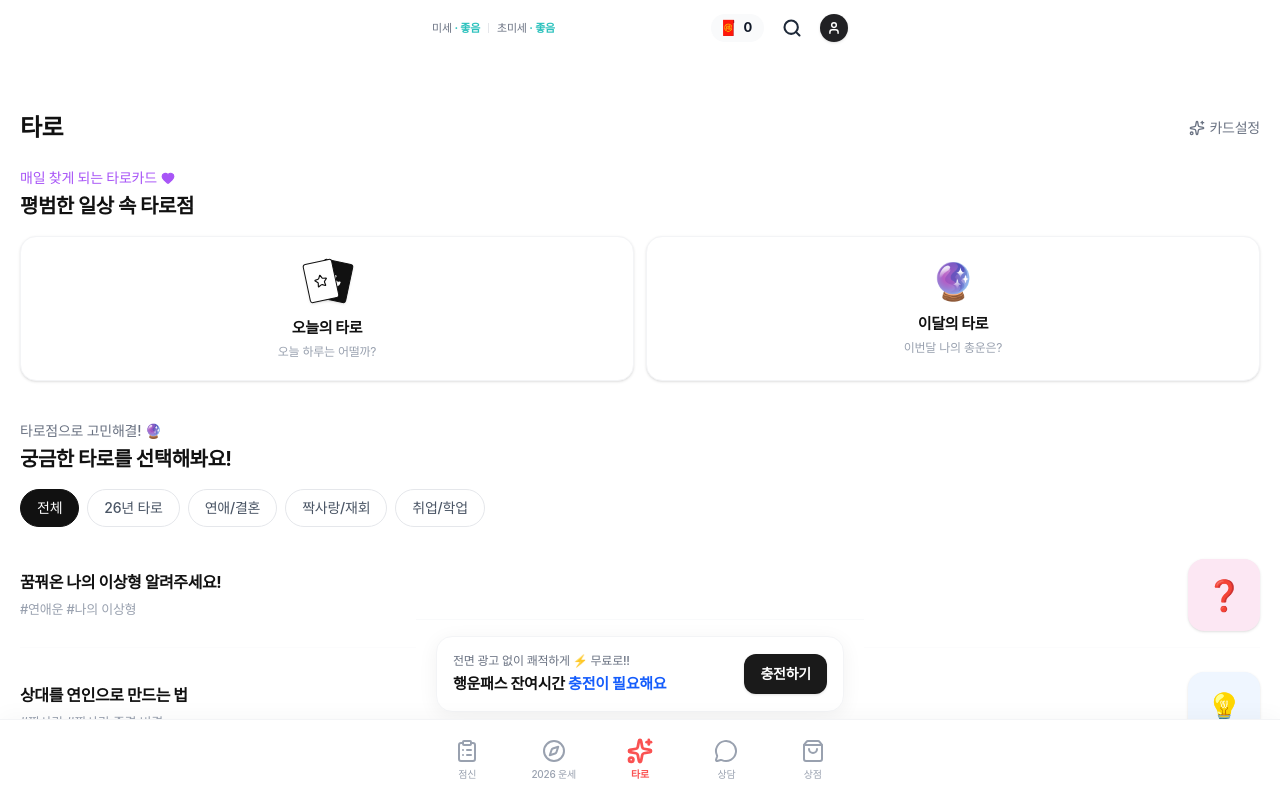
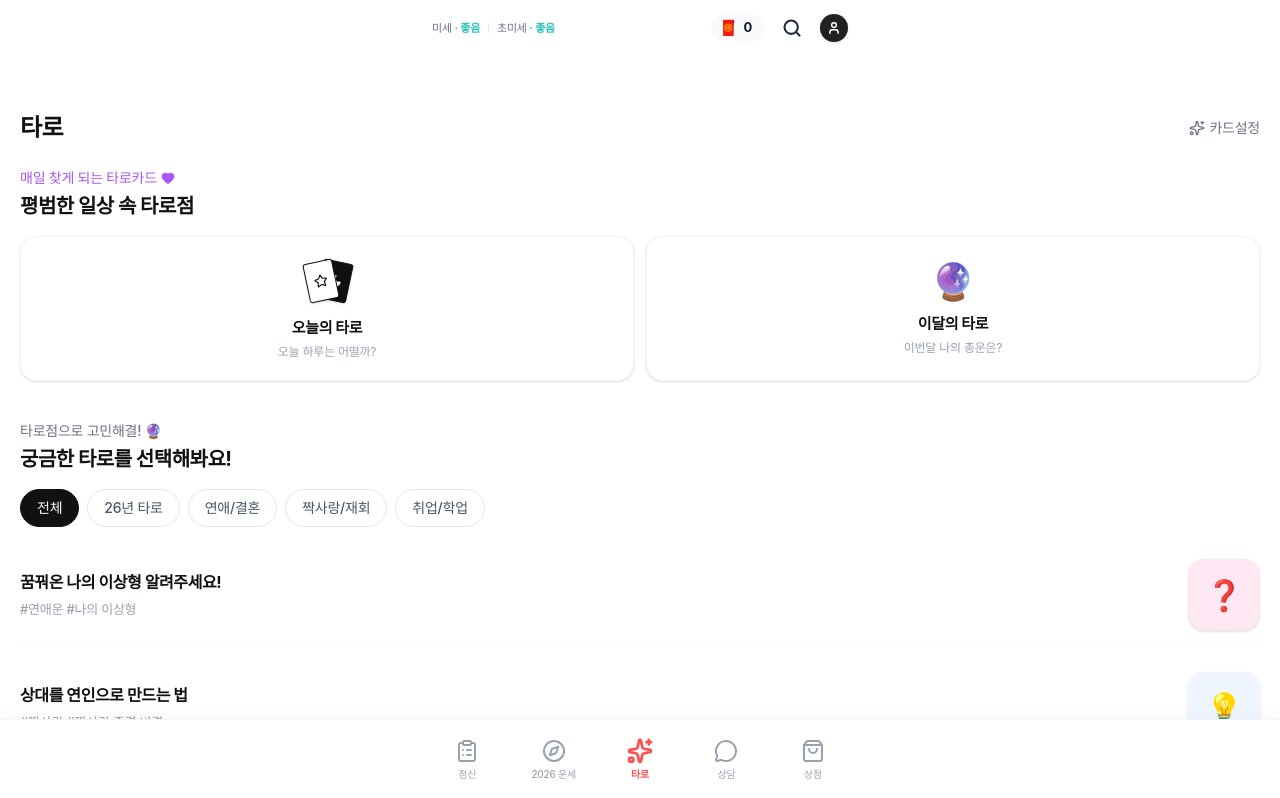
Before and after one commit to kimhoon0612-dev/saju-web, a Next.js app in the folder frontend/: page /tarot in a window 1280 px wide. Shown: the top 798 px of the page. Built offline with nearby package versions, Linux system fonts and the light colour scheme; a web font is replaced by a local one.

Commit message:
style: Remove Lucky Pass promotional banner from Tarot page

```diff
--- a/frontend/src/app/tarot/page.tsx
+++ b/frontend/src/app/tarot/page.tsx
@@ -105,20 +105,6 @@ export default function TarotPage() {
                 ))}
             </div>
 
-            {/* Bottom Charge Banner */}
-            <div className="fixed bottom-[80px] left-0 right-0 max-w-md mx-auto px-5 z-40 bg-white/90 backdrop-blur-sm pt-4 pb-2 border-t border-gray-50">
-                <div className="flex justify-between items-center bg-white border border-gray-100 rounded-2xl p-4 shadow-[0_4px_20px_rgba(0,0,0,0.06)]">
-                    <div className="flex flex-col">
-                        <p className="text-xs text-gray-500 font-medium mb-1">전면 광고 없이 쾌적하게 ⚡ 무료로!!</p>
-                        <p className="text-[15px] font-bold">
-                            행운패스 잔여시간 <span className="text-blue-600">충전이 필요해요</span>
-                        </p>
-                    </div>
-                    <button className="bg-[#1a1a1a] text-white text-sm font-bold px-4 py-2.5 rounded-xl hover:bg-black transition-colors shadow-sm">
-                        충전하기
-                    </button>
-                </div>
-            </div>
         </div>
     );
 }
```
